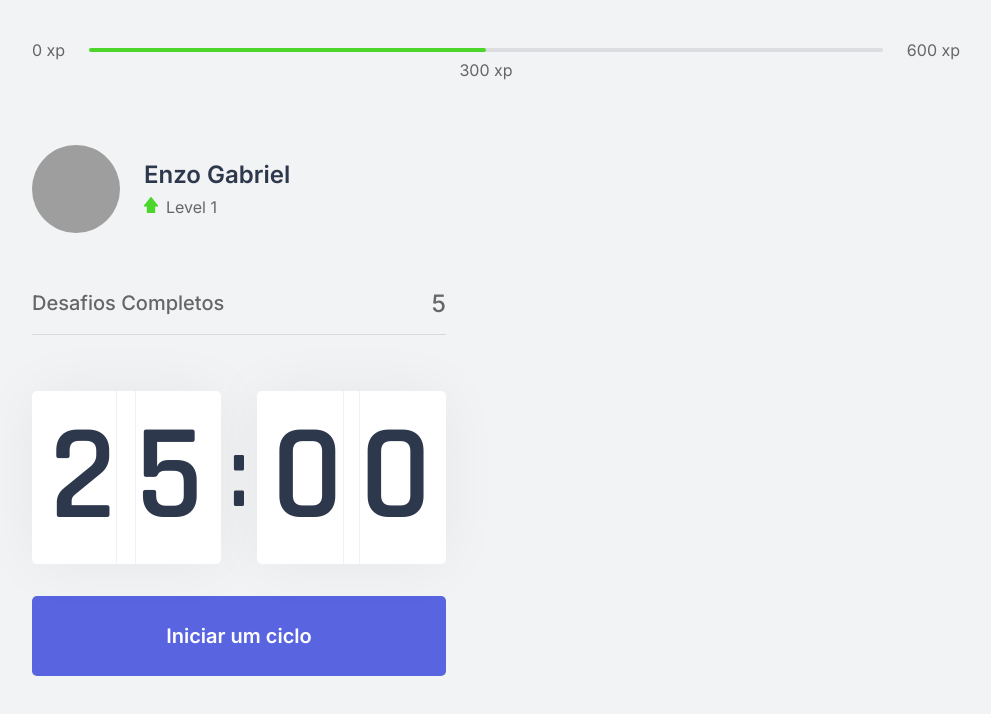
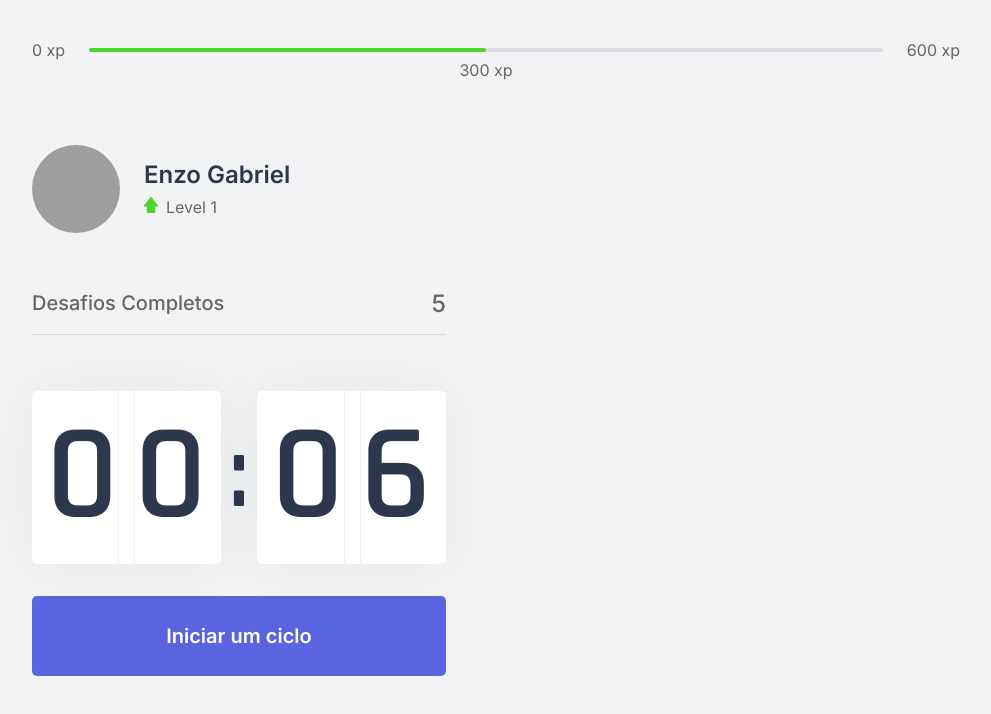
Before and after one commit to enzoggqs/DontStopMoving, a Next.js app in the folder dontstopmoving-next/: page / in a window 1280 px wide. Shown: the top 714 px of the page, without its empty margins (144-1135 px from the left). Built offline with nearby package versions, Linux system fonts and the light colour scheme; grey boxes are pictures that could not be loaded.

Commit message:
Finalizando o botão de countdown

```diff
--- a/dontstopmoving-next/src/components/Countdown.tsx
+++ b/dontstopmoving-next/src/components/Countdown.tsx
@@ -1,9 +1,13 @@
+import { count } from 'console';
 import { useState, useEffect } from 'react';
 import styles from '../styles/components/Countdown.module.css';
 
+let countdownTimeout: NodeJS.Timeout;
+
 export function Countdown() {
-    const [time, setTime] = useState(25 * 60);
+    const [time, setTime] = useState(0.1 * 60);
     const [isActive, setIsActive] = useState(false);
+    const [hasFinished, setHasFinished] = useState(false);
 
     const minutes = Math.floor(time / 60);
     const seconds = time % 60;
@@ -15,11 +19,20 @@
         setIsActive(true);
     }
 
+    function resetCountdown() {
+        clearTimeout(countdownTimeout)
+        setIsActive(false);
+        setTime(25 * 60);
+    }
+
     useEffect(() => {
         if (isActive && time > 0) {
-            setTimeout(() => {
+            countdownTimeout = setTimeout(() => {
                 setTime(time - 1);
             }, 1000)
+        } else if (isActive && time === 0) {
+            setHasFinished(true);
+            setIsActive(false);
         }
     }, [isActive, time])
 
@@ -37,11 +50,21 @@
                 </div>
             </div>
 
+            { hasFinished ? (
+                <button
+                    disabled
+                    className={styles.countdownButton}
+
+                >
+                    Ciclo Encerrado
+                </button>
+            ) : (
+                    <>
                         { isActive ? (
                             <button
                                 type="button"
                                 className={`${styles.countdownButton} ${styles.countdownButtonActive}`}
-                    onClick={startCountdown}
+                                onClick={resetCountdown}
                             >
                                 Abandonar ciclo
                             </button>
@@ -54,6 +77,9 @@
                                     Iniciar um ciclo
                                 </button>
                             )}
+
+                    </>
+                )}
         </div>
     );
 }
--- a/dontstopmoving-next/src/styles/components/Countdown.module.css
+++ b/dontstopmoving-next/src/styles/components/Countdown.module.css
@@ -59,7 +59,7 @@
     transition: background-color 0.2s;
 }
 
-.countdownButton:hover {
+.countdownButton:not(:disabled):hover {
     background-color: var(--blue-dark);
 }
 
@@ -68,7 +68,13 @@
     color: var(--title);
 }
 
-.countdownButtonActive:hover {
+.countdownButtonActive:not(:disabled):hover {
     background: var(--red);
     color: var(--white);
 }
+
+.countdownButton:disabled {
+    background: var(--white);
+    color: var(--text);
+    cursor: not-allowed;
+}
```
Lines whose indentation alone changed are shown as unchanged.
